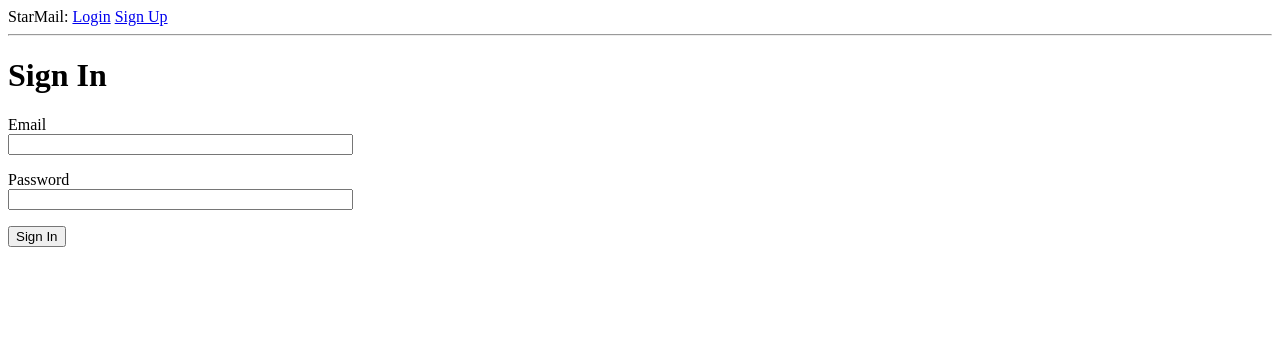
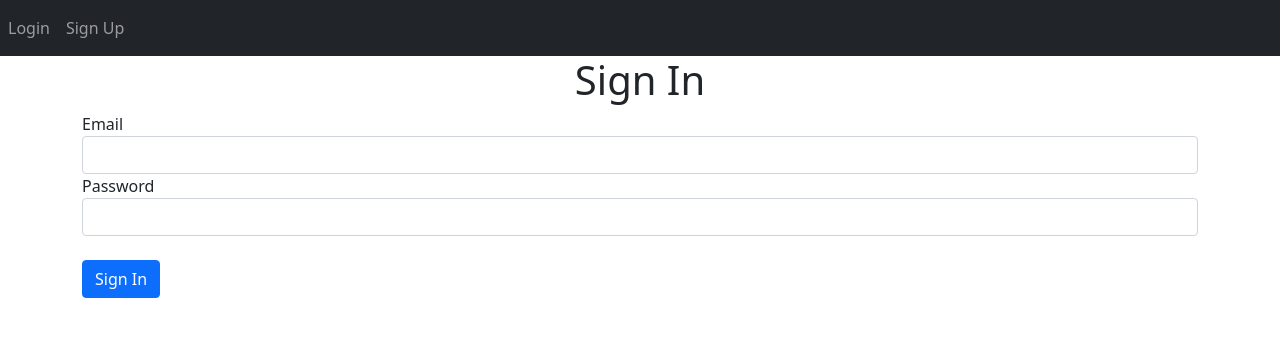
Before and after one commit to Intro-to-SE-Lab-Fall-21/Group-4, a Flask app: a page that uses app/templates/base.html in a window 1280 px wide. Shown: the top 337 px of the page. Run offline with Flask 2, Linux system fonts and the light colour scheme; parts of the project's set-up code (start-up, migrations or seed data) failed here and were passed over.

Commit message:
Added CSS to make site look better ISSUE #26

```diff
--- a/app/routes.py
+++ b/app/routes.py
@@ -1,6 +1,5 @@
 from os import error
 from flask import render_template, request, flash, redirect, url_for
-from flask_migrate import current
 from app.forms import LoginForm, SignupForm, ComposeForm
 from smtplib import SMTP_SSL, SMTPAuthenticationError
 from app import app, db
@@ -136,6 +135,7 @@ def compose():
         try:
             mail.send(msg)
             flash('Success! Your email has been sent.', category='success')
+            return redirect(url_for('index'))
         except:
             flash('An unexpected error occured. Please try again', category='error')
             print('Whew!', sys.exc_info()[0], 'occurred.')
@@ -147,5 +147,6 @@ def compose():
 @app.route('/logout')
 @login_required
 def logout():
+    emails.clear()
     logout_user()
     return redirect(url_for('login'))
--- a/app/templates/base.html
+++ b/app/templates/base.html
@@ -1,22 +1,34 @@
 <!DOCTYPE html>
 <html lang="en">
     <head>
+        <link href="https://cdn.jsdelivr.net/npm/bootstrap@5.0.2/dist/css/bootstrap.min.css" rel="stylesheet" integrity="sha384-EVSTQN3/azprG1Anm3QDgpJLIm9Nao0Yz1ztcQTwFspd3yD65VohhpuuCOmLASjC" crossorigin="anonymous">
         <meta charset="UTF-8">
         <meta http-equiv="X-UA-Compatible" content="IE=edge">
         <meta name="viewport" content="width=device-width, initial-scale=1.0">
     </head>
     <body>
-        <div>StarMail:
-
-            {% if current_user.is_anonymous %}
-            <a href="/login">Login</a>
-            <a href="/sign-up">Sign Up</a>
-            {% else %}
-            <a href="/index">Home</a>
-            <a href="/logout">Logout</a>
-            <a href="/compose">Compose New Message</a>
-            {% endif %}
-        </div>
+        <nav class="navbar navbar-expand-lg navbar-dark bg-dark">
+            <button
+                class="navbar-toggler"
+                type="button"
+                data-toggle="collapse"
+                data-target="#navbar"
+            >
+                <span class="navbar-toggler-icon"></span>
+            </button>
+            <div class="collapse navbar-collapse">
+                <div class="navbar-nav">
+                    {% if current_user.is_anonymous %}
+                        <a class="nav-item nav-link" href="/login">Login</a>
+                        <a class="nav-item nav-link" href="/sign-up">Sign Up</a>
+                    {% else %}
+                        <a class="nav-item nav-link" href="/index">Home</a>
+                        <a class="nav-item nav-link" href="/compose">Compose   </a>
+                        <a class="nav-item nav-link" href="/logout">Logout</a>
+                    {% endif %}
+                </div>
+            </div>
+        </nav>
         {% with messages = get_flashed_messages(with_categories=true) %} {% if
             messages %} {% for category, message in messages %} {% if category ==
             'error' %}
@@ -28,7 +40,9 @@
               {{ message }}
             </div>
             {% endif %} {% endfor %} {% endif %} {% endwith %}
-        <hr>
         {% block content %}{% endblock %}
+
+
+        <script src="https://cdn.jsdelivr.net/npm/bootstrap@5.0.2/dist/js/bootstrap.bundle.min.js" integrity="sha384-MrcW6ZMFYlzcLA8Nl+NtUVF0sA7MsXsP1UyJoMp4YLEuNSfAP+JcXn/tWtIaxVXM" crossorigin="anonymous"></script>
     </body>
 </html>
--- a/app/templates/index.html
+++ b/app/templates/index.html
@@ -1,10 +1,12 @@
 {% extends "base.html" %}
 
 {% block content %}
+<div class="container">
     <h2 align='center'>Hello, {{ user }}! Welcome to StarMail</h2>
     <h3>Subjects: </h3>
     {% for i in range(length1) %}
         <a href="{{ url_for('view', uid = uids[i]) }}">{{ subjects[i] }}</a>
         <hr>
   {% endfor %}
+</div>
 {% endblock %}
--- a/app/templates/login.html
+++ b/app/templates/login.html
@@ -1,25 +1,29 @@
 {% extends "base.html" %}
 
 {% block content %}
-    <h1>Sign In</h1>
+    <h1 align="center">Sign In</h1>
     <form action="" method="post" novalidate>
         {{ form.hidden_tag() }}
-        <p>
+        <div class="container">
+            <div class="form-group">
                 {{ form.email.label }} <br>
-            {{ form.email(size=40) }}
+                {{ form.email(size=40, class="form-control") }}
                     {% for error in form.email.errors %}
                         <span>[{{ error }}]</span>
                     {% endfor %}
-        </p>
-        <p>
+            </div>
+            <div class="form-group">
                 {{ form.password.label }} <br>
-            {{ form.password(size=40) }}
+                {{ form.password(size=40, class="form-control") }}
                     {% for error in form.password.errors %}
                         <span>[{{ error }}]</span>
                     {% endfor %}
-        </p>
-        <p>
-            {{ form.submit() }}
-        </p>
+            </div>
+            <div>
+                <br>
+                {{ form.submit(class="btn btn-primary") }}
+            </div>
+        </div>
     </form>
+
 {% endblock %}
--- a/app/templates/signup.html
+++ b/app/templates/signup.html
@@ -1,12 +1,13 @@
 {% extends "base.html" %}
 
 {% block content %}
+<div class="container">
     <h1>Sign Up</h1>
     <form action="" method="post" novalidate>
         {{ form.hidden_tag() }}
         <p>
             {{ form.first_name.label }} <br>
-            {{ form.first_name(size=40)}}
+            {{ form.first_name(size=40, class="form-control")}}
             {% for error in form.first_name.errors %}
             <span>[{{ error }}]</span>
             {% endfor %}
@@ -43,4 +44,5 @@
             {{ form.submit() }}
         </p>
     </form>
+</div>
 {% endblock %}
```
Also changed, not shown: app/templates/compose.html (+7 -5 lines). Lines whose indentation alone changed are shown as unchanged.
